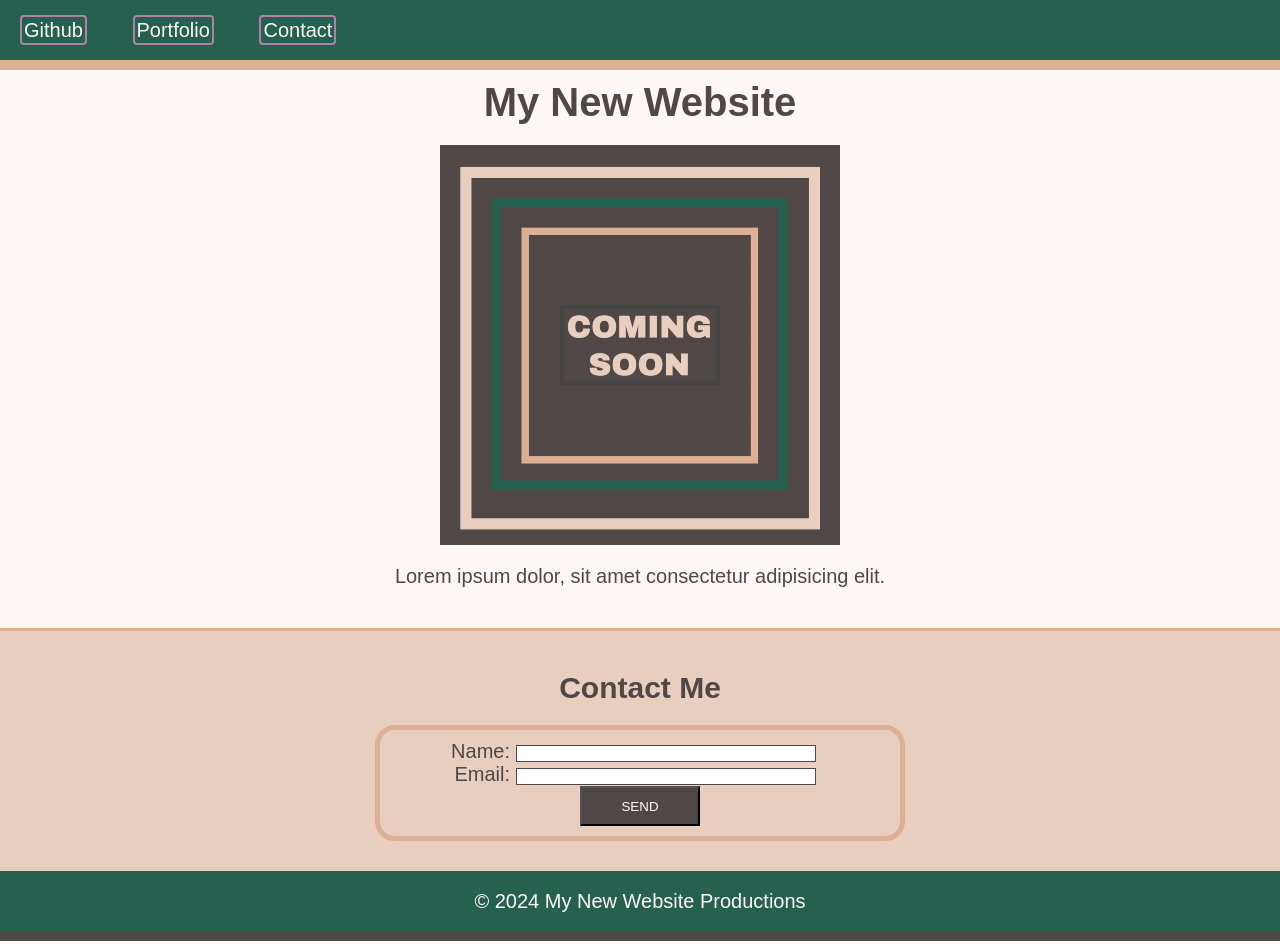
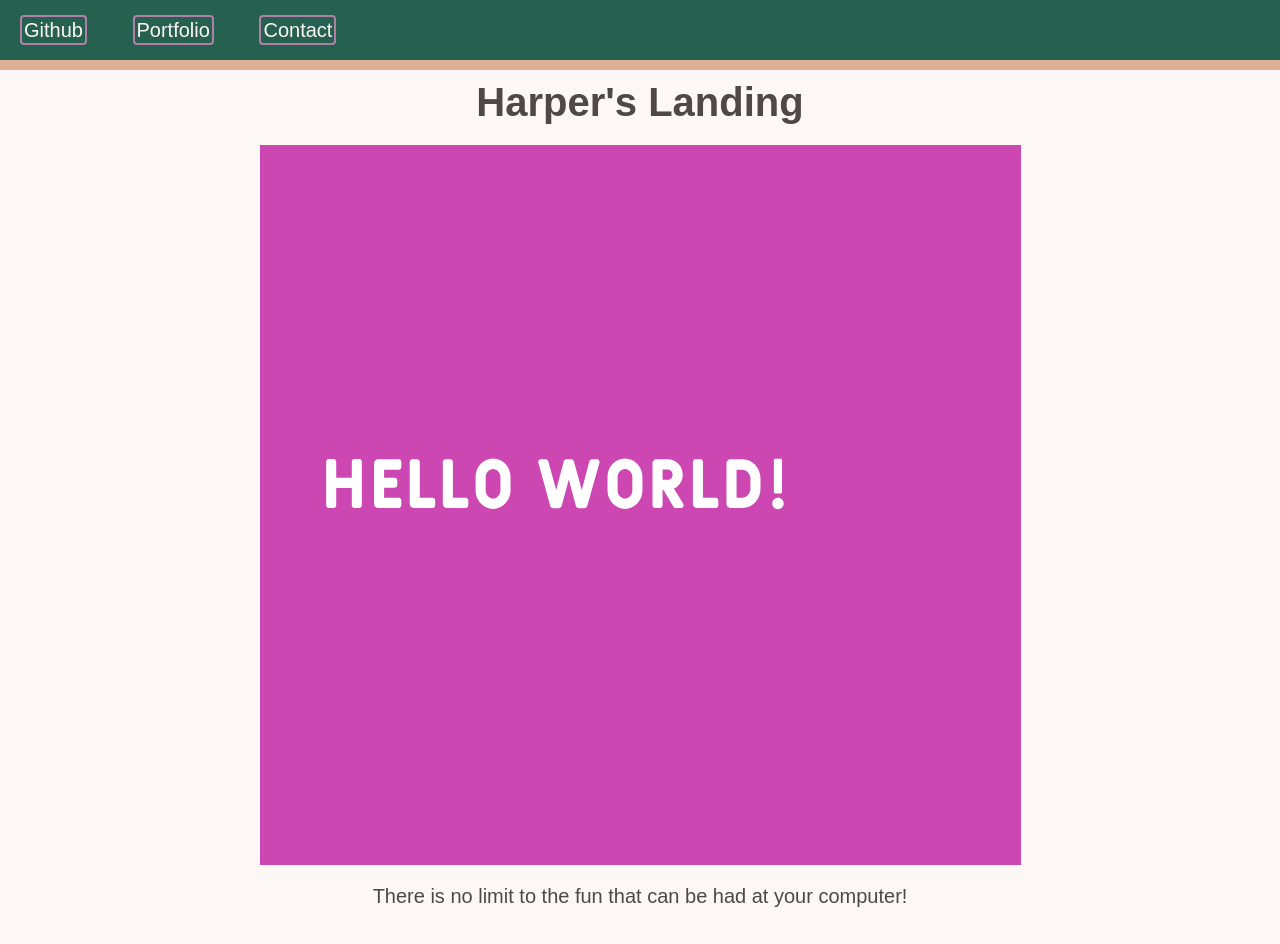
Before and after one commit to aharper2568/01-mini-project, a plain HTML site: page index.html in a window 1280 px wide. Shown: the top 944 px of the page. Drawn offline with Linux system fonts and the light colour scheme.

Commit message:
added custom image and placeholders for input fields

```diff
--- a/index.html
+++ b/index.html
@@ -19,10 +19,10 @@
   </header>
 
   <main>
-    <h1 class="text-center">My New Website</h1>
+    <h1 class="text-center">Harper's Landing</h1>
     <figure>
-      <img src="./assets/images/image-1.png" alt="Graphic with Coming Soon text">
-      <figcaption class="text-center">Lorem ipsum dolor, sit amet consectetur adipisicing elit.</figcaption>
+      <img src="./assets/images/image-2.png" alt="Graphic with Hello World text">
+      <figcaption class="text-center">There is no limit to the fun that can be had at your computer!</figcaption>
     </figure>
     <section id="contact">
       <h2 class="text-center">Contact Me</h2>
@@ -30,11 +30,11 @@
         <ul>
           <li>
             <label class="text-right" for="name">Name:</label>
-            <input type="text" id="name" name="user-name">
+            <input placeholder="John Smith" type="text" id="name" name="user-name">
           </li>
           <li>
             <label class="text-right" for="email">Email:</label>
-            <input type="text" id="email" name="user-email">
+            <input type="text" id="email" name="user-email" placeholder="jsmith97@gmail.com">
           </li>
         </ul>
         <div class="text-center">
```
